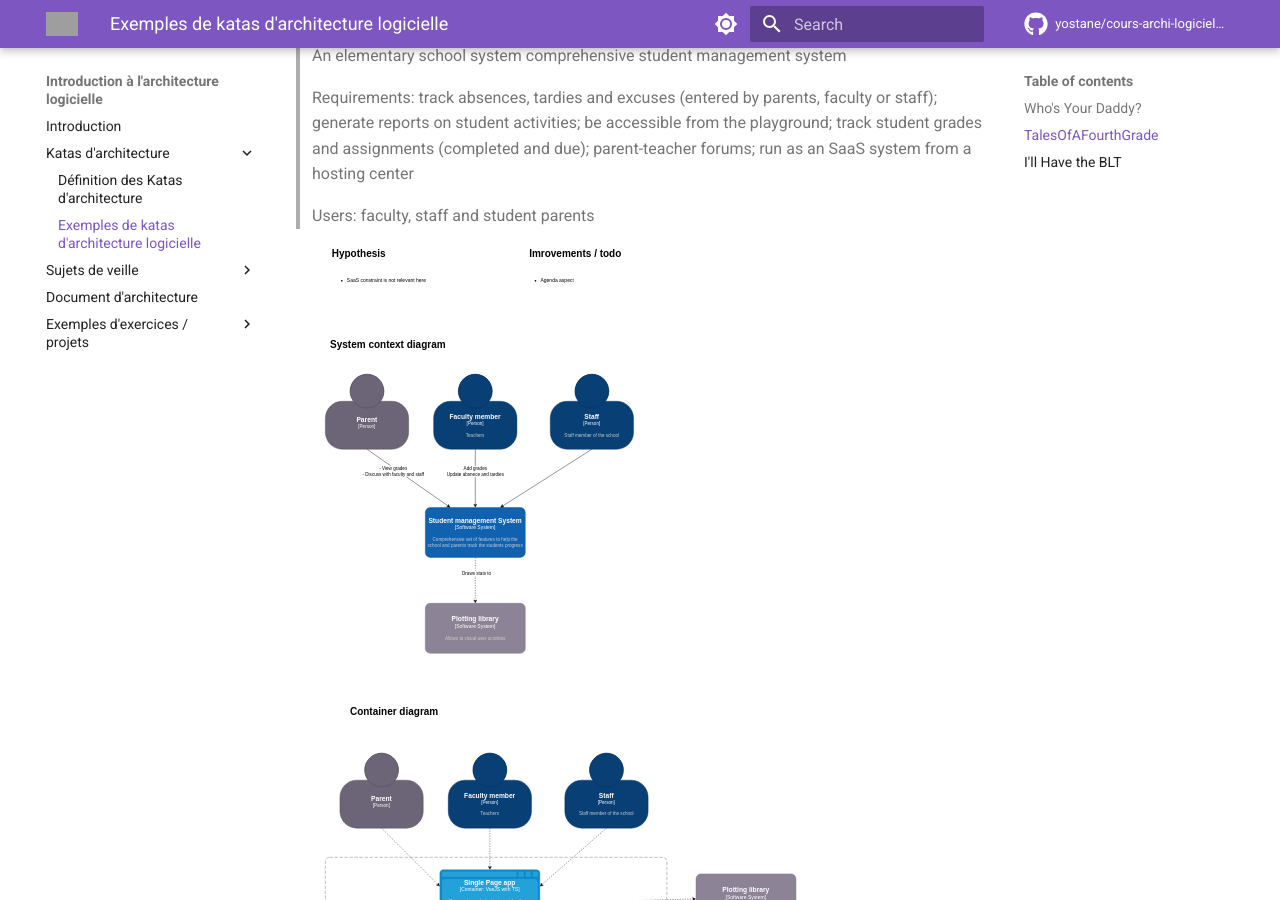
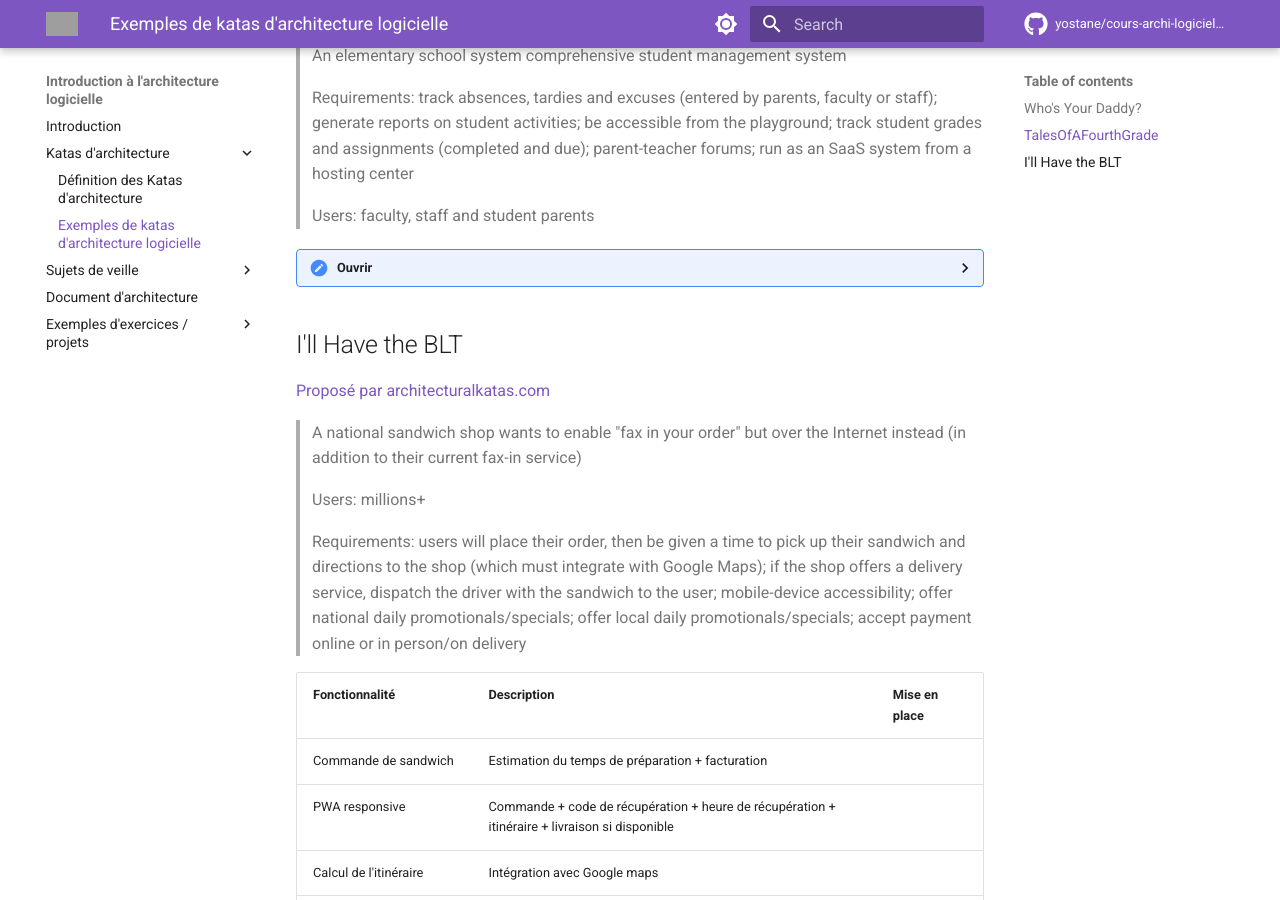
Before and after one commit to yostane/cours-archi-logicielle, an MkDocs documentation site: the page built from docs/kata-examples.md, in a window 1280 px wide and 900 px high, scrolled down 1573 px. Built offline with MkDocs 1.6.1 and Material for MkDocs 9.7.7, drawn with Linux system fonts in a browser that asks for light colours; comment, search, counter and statistics services are not loaded; grey boxes are pictures that could not be loaded.

Commit message:
Add diagram placeholder for "Tales Of A Fourth Grade" in kata examples

```diff
--- a/docs/kata-examples.md
+++ b/docs/kata-examples.md
@@ -30,7 +30,9 @@
 
 > Users: faculty, staff and student parents
 
-![TalesOfAFourthGrade](./img/TalesOfAFourthGrade.drawio.svg)
+??? Ouvrir pour voir le diagramme C4
+
+    ![TalesOfAFourthGrade](./img/TalesOfAFourthGrade.drawio.svg)
 
 ## I'll Have the BLT
 
```
